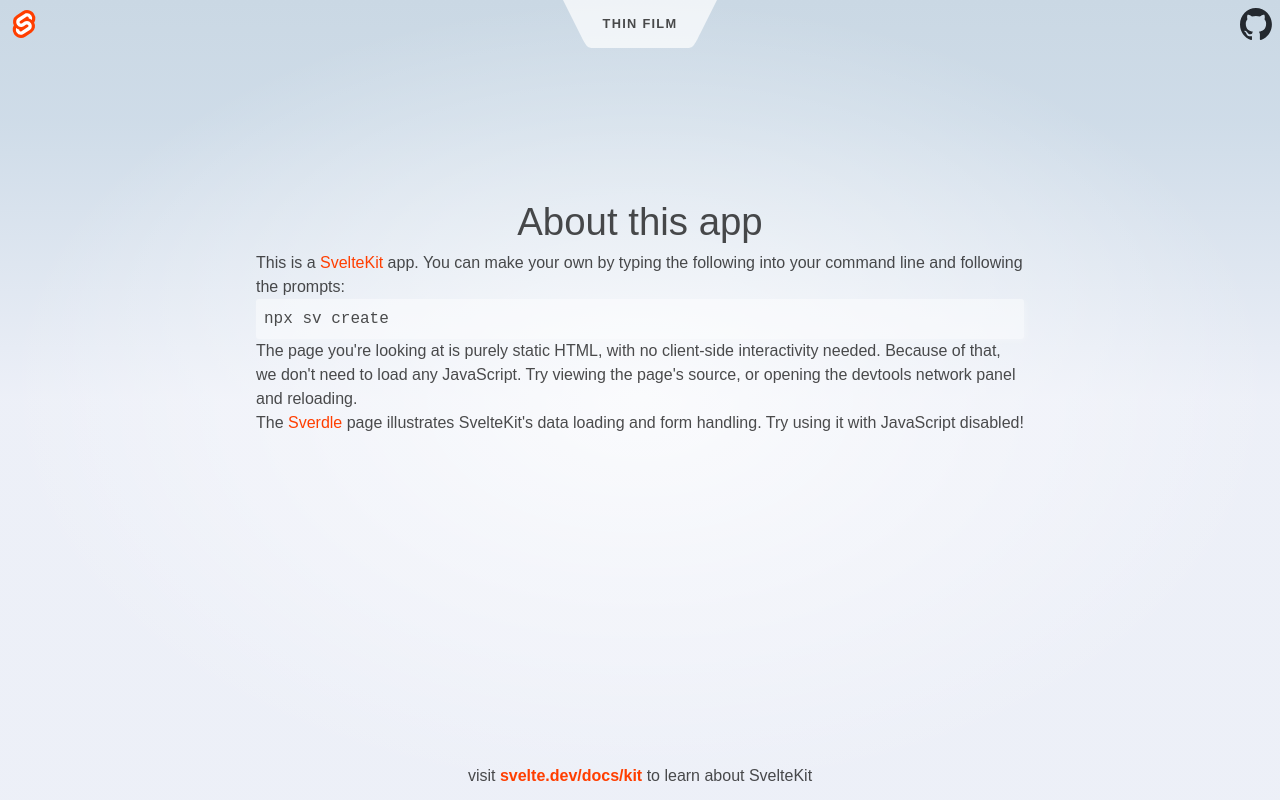
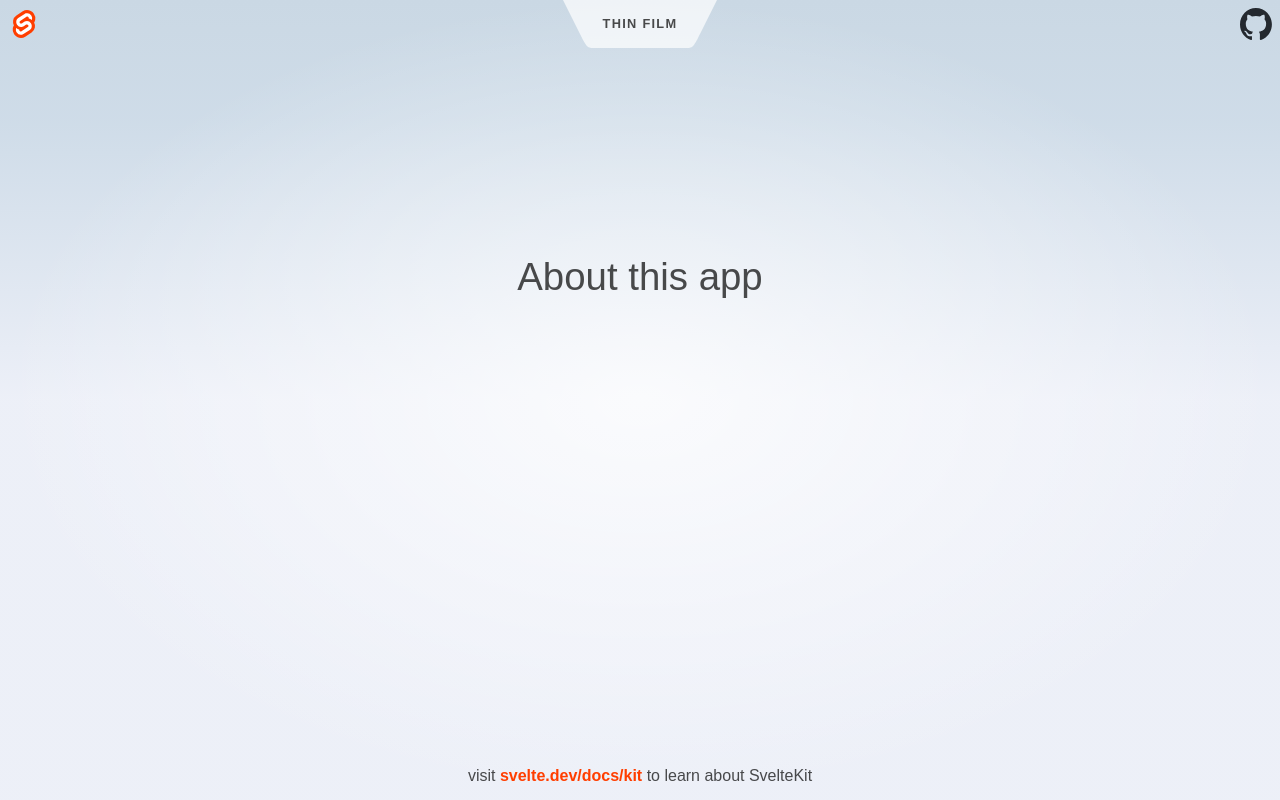
Before and after one commit to Yona-Appletree/paul-physics, a SvelteKit app: page /about in a window 1280 px wide. Built offline with nearby package versions, Linux system fonts and the light colour scheme.

Commit message:
removed about

```diff
--- a/src/routes/about/+page.svelte
+++ b/src/routes/about/+page.svelte
@@ -5,22 +5,4 @@
 
 <div class="text-column">
 	<h1>About this app</h1>
-
-	<p>
-		This is a <a href="https://svelte.dev/docs/kit">SvelteKit</a> app. You can make your own by typing
-		the following into your command line and following the prompts:
-	</p>
-
-	<pre>npx sv create</pre>
-
-	<p>
-		The page you're looking at is purely static HTML, with no client-side interactivity needed.
-		Because of that, we don't need to load any JavaScript. Try viewing the page's source, or opening
-		the devtools network panel and reloading.
-	</p>
-
-	<p>
-		The <a href="/sverdle">Sverdle</a> page illustrates SvelteKit's data loading and form handling. Try
-		using it with JavaScript disabled!
-	</p>
 </div>
```
